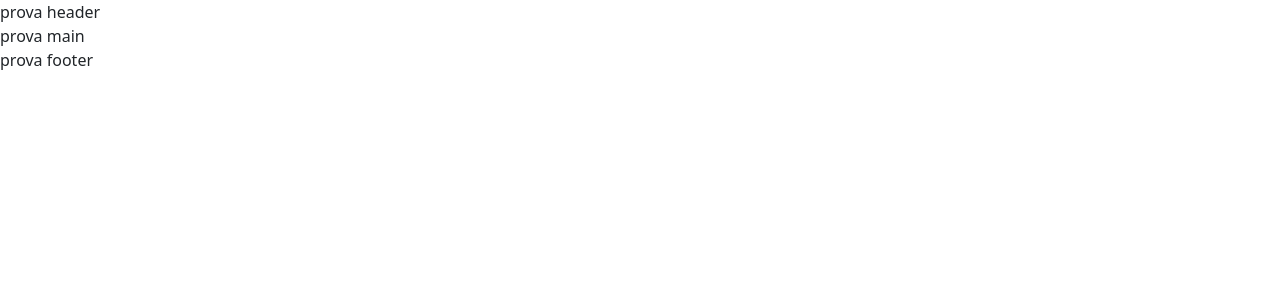
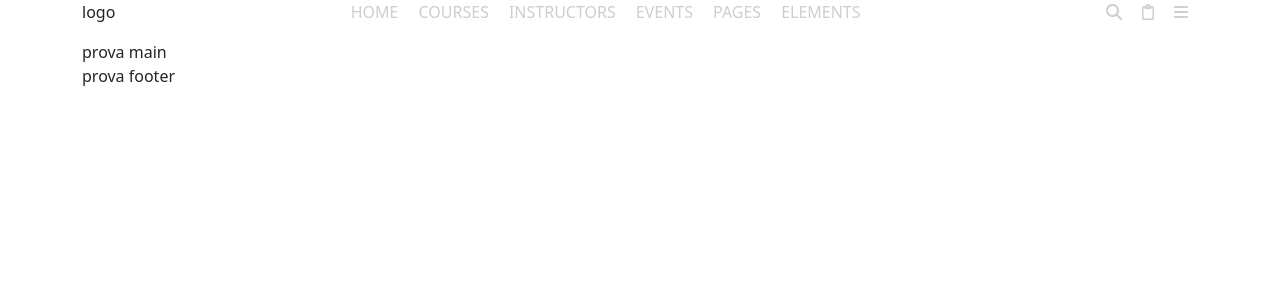
Before and after one commit to ClaudioPerrone/proj-html-vuejs, a Vue app: page / in a window 1280 px wide. Shown: the top 300 px of the page. Built offline with nearby package versions, Linux system fonts and the light colour scheme.

Commit message:
Feat: added basic header

```diff
--- a/src/App.vue
+++ b/src/App.vue
@@ -15,14 +15,17 @@
 </script>
 
 <template>
+    <div class="container">
 
-    <PageHeader></PageHeader>
+        <PageHeader></PageHeader>
 
-    <main>
-        <PageMain></PageMain>
-    </main>
+        <main>
+            <PageMain></PageMain>
+        </main>
 
-    <PageFooter></PageFooter>
+        <PageFooter></PageFooter>
+
+    </div>
 
 </template>
 
--- a/src/components/PageFooter.vue
+++ b/src/components/PageFooter.vue
@@ -10,4 +10,6 @@
 
 <style scoped lang="scss">
 
+    @use '../style/partials/variables' as *;
+
 </style>
--- a/src/components/PageHeader.vue
+++ b/src/components/PageHeader.vue
@@ -5,9 +5,43 @@
 </script>
 
 <template>
-    prova header
+    <header class="d-flex justify-content-between">
+        <div>
+            logo
+        </div>
+        <div>
+            <ul class="d-flex">
+                <li><a href="#">HOME</a></li>
+                <li><a href="#">COURSES</a></li>
+                <li><a href="#">INSTRUCTORS</a></li>
+                <li><a href="#">EVENTS</a></li>
+                <li><a href="#">PAGES</a></li>
+                <li><a href="#">ELEMENTS</a></li>
+            </ul>
+        </div>
+        <div>
+            <ul class="d-flex justify-content-between">
+                <li><a href=""><i class="fa-solid fa-magnifying-glass"></i></a></li>
+                <li><a href=""><i class="fa-regular fa-clipboard"></i></a></li>
+                <li><a href=""><i class="fa-solid fa-bars"></i></a></li>
+            </ul>
+        </div>
+</header>
+
 </template>
 
 <style scoped lang="scss">
 
+    @use '../style/partials/variables' as *;
+
+    li {
+        list-style: none;
+        padding: 0 10px;
+
+        a {
+            text-decoration: none;
+            color: $color-txt-white-alpha-1;
+        }
+    }
+
 </style>
--- a/src/components/PageMain.vue
+++ b/src/components/PageMain.vue
@@ -10,4 +10,6 @@
 
 <style scoped lang="scss">
 
+    @use '../style/partials/variables' as *;
+
 </style>
--- a/src/style/partials/_variables.scss
+++ b/src/style/partials/_variables.scss
@@ -0,0 +1,28 @@
+/*-----------------------------------
+
+            COLORS
+
+------------------------------------*/
+/*-----------------------------------
+
+            BACKGROUND
+
+------------------------------------*/
+/*-----------------------------------
+            WHITE
+------------------------------------*/
+$color-bg-white: #FFFFFF;
+$color-bg-white-alpha-1: #FFFFFF4D;
+$color-bg-white-alpha-2: #FFFFFF80;
+$color-bg-white-alpha-3: #FFFFFF26;
+$color-bg-white-alpha-4: #FFFFFF80;
+/*-----------------------------------
+            GREY
+------------------------------------*/
+
+/*-----------------------------------
+
+            TEXT
+
+------------------------------------*/
+$color-txt-white-alpha-1: #CECECE
```
